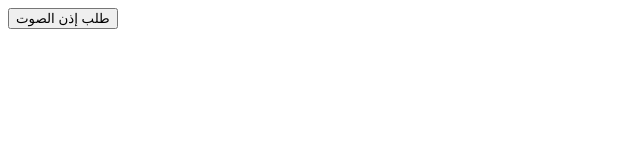
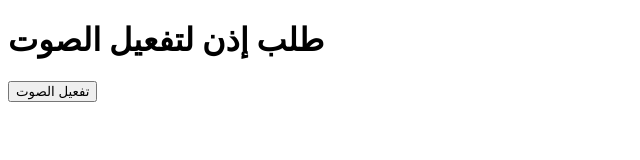
Before and after one commit to AtharAllah/atharallah.github.io, a plain HTML site: page index.html in a window 1280 px wide. Shown: the whole page, without its empty margins (0-640 px from the left). Drawn offline with Linux system fonts and the light colour scheme.

Commit message:
index.html

```diff
--- a/index.html
+++ b/index.html
@@ -1,33 +1,25 @@
-
 <!DOCTYPE html>
 <html lang="ar">
 <head>
     <meta charset="UTF-8">
     <meta name="viewport" content="width=device-width, initial-scale=1.0">
-    <title>طلب إذن الصوت</title>
+    <title>طلب إذن لتفعيل الصوت</title>
 </head>
 <body>
+    <h1>طلب إذن لتفعيل الصوت</h1>
+    <button id="requestAudioPermission">تفعيل الصوت</button>
 
-<button id="requestPermissionButton" onclick="requestAudioPermission()">طلب إذن الصوت</button>
-<p id="message"></p>
-
-<script>
-    function requestAudioPermission() {
-        if (navigator.mediaDevices && navigator.mediaDevices.getUserMedia) {
-            navigator.mediaDevices.getUserMedia({ audio: true })
-                .then(function(stream) {
-                    document.getElementById("message").textContent = "تم منح الإذن للوصول إلى الصوت.";
-                    stream.getTracks().forEach(track => track.stop());
-                })
-                .catch(function(error) {
-                    document.getElementById("message").textContent = "لم يتم منح الإذن للوصول إلى الصوت. تأكد من إعدادات المتصفح.";
-                    console.error("Error accessing audio:", error);
-                });
-        } else {
-            document.getElementById("message").textContent = "المتصفح لا يدعم طلب إذن الصوت.";
-        }
-    }
-</script>
-
+    <script>
+        document.getElementById('requestAudioPermission').onclick = async function() {
+            try {
+                // إنشاء AudioContext
+                const audioContext = new (window.AudioContext || window.webkitAudioContext)();
+                await audioContext.resume(); // محاولة استئناف AudioContext
+                alert("تم تفعيل صلاحية الصوت!"); // تأكيد للمستخدم
+            } catch (error) {
+                console.error('فشل في تفعيل الصوت:', error);
+            }
+        };
+    </script>
 </body>
 </html>
```
